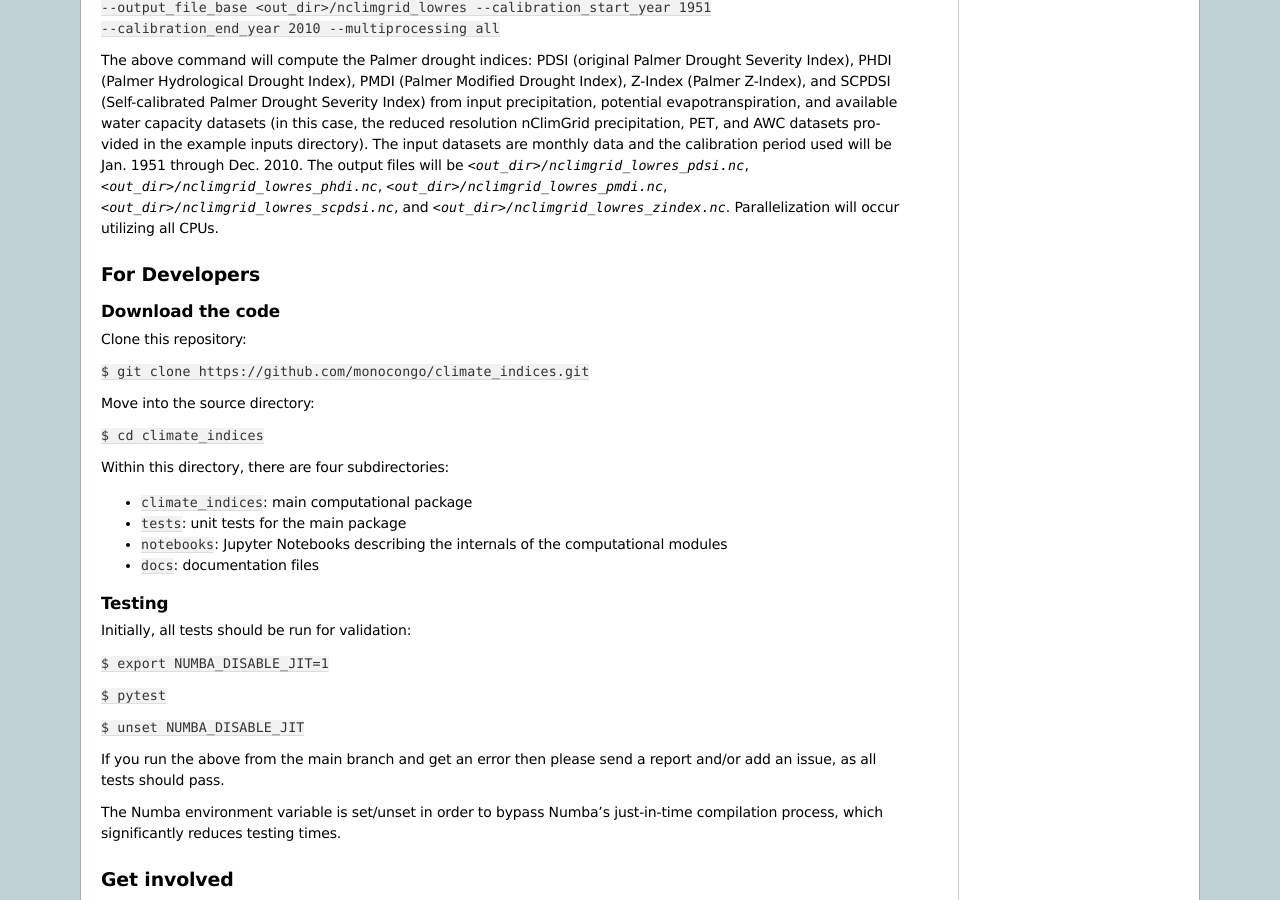
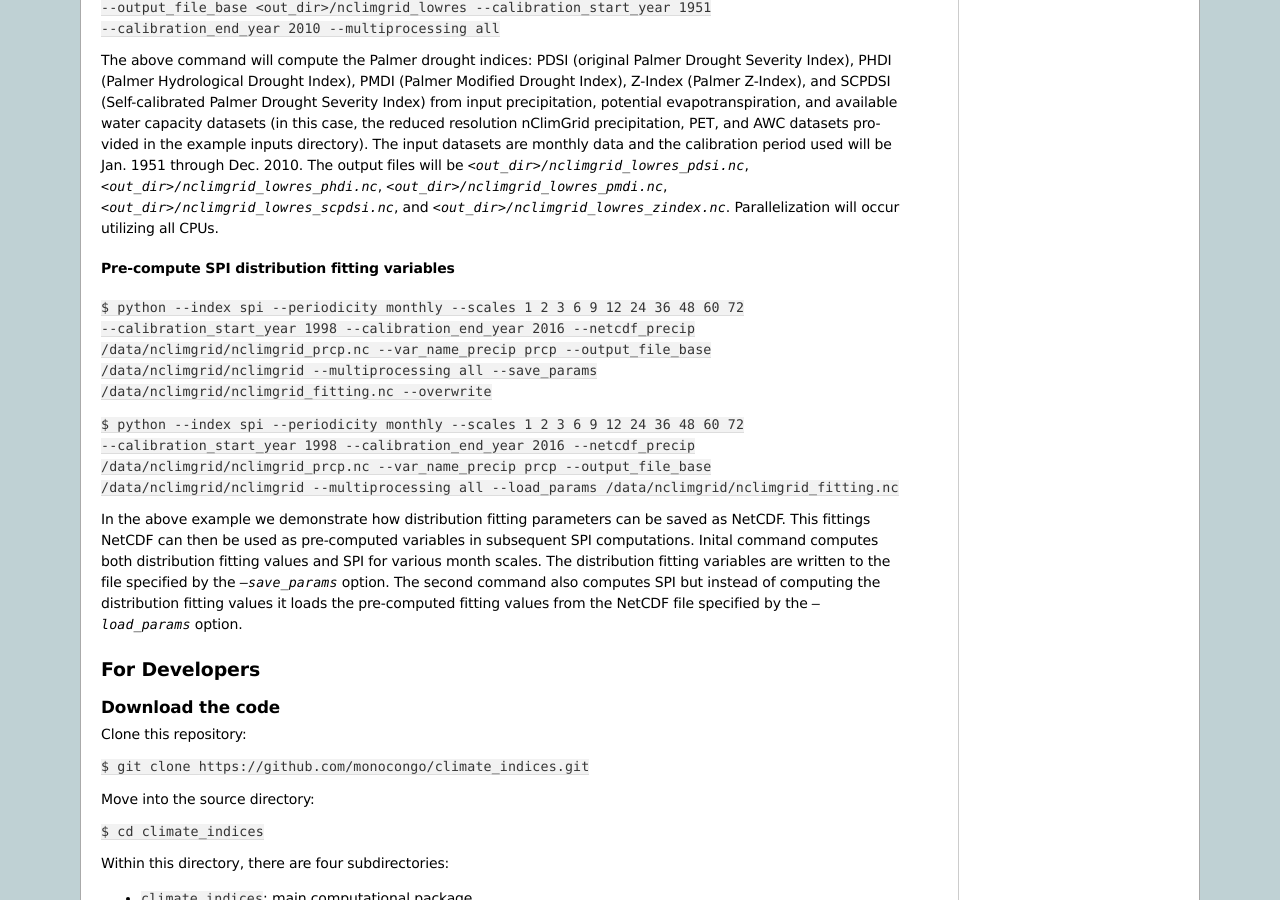
Before and after one commit to monocongo/climate_indices, a Sphinx documentation site: the page built from docs/index.rst, in a window 1280 px wide and 900 px high, scrolled down 4541 px. Built offline with Sphinx 7.4.7, drawn with Linux system fonts in a browser that asks for light colours; some of the changed text lies outside the part shown.

Commit message:
Usage examples for added options for load/save of fitting parameters
#342

```diff
--- a/docs/index.rst
+++ b/docs/index.rst
@@ -370,6 +370,32 @@ data and the calibration period used will be Jan. 1951 through Dec. 2010. The ou
 `<out_dir>/nclimgrid_lowres_pmdi.nc`, `<out_dir>/nclimgrid_lowres_scpdsi.nc`, and `<out_dir>/nclimgrid_lowres_zindex.nc`.
 Parallelization will occur utilizing all CPUs.
 
+Pre-compute SPI distribution fitting variables
+"""""""""""""""""""""""""""""""""""""""""""""""
+``$ python --index spi --periodicity monthly --scales 1 2 3 6 9 12 24 36 48 60 72
+--calibration_start_year 1998 --calibration_end_year 2016
+--netcdf_precip /data/nclimgrid/nclimgrid_prcp.nc --var_name_precip prcp
+--output_file_base /data/nclimgrid/nclimgrid
+--multiprocessing all
+--save_params /data/nclimgrid/nclimgrid_fitting.nc
+--overwrite``
+
+``$ python --index spi --periodicity monthly --scales 1 2 3 6 9 12 24 36 48 60 72
+--calibration_start_year 1998 --calibration_end_year 2016
+--netcdf_precip /data/nclimgrid/nclimgrid_prcp.nc --var_name_precip prcp
+--output_file_base /data/nclimgrid/nclimgrid
+--multiprocessing all
+--load_params /data/nclimgrid/nclimgrid_fitting.nc``
+
+In the above example we demonstrate how distribution fitting parameters can be saved as NetCDF.
+This fittings NetCDF can then be used as pre-computed variables in subsequent SPI computations.
+Inital command computes both distribution fitting values and SPI for various month scales.
+The distribution fitting variables are written to the file specified by the `--save_params` option.
+The second command also computes SPI but instead of computing the distribution fitting values
+it loads the pre-computed fitting values from the NetCDF file specified by the `--load_params`
+option.
+
+
 For Developers
 ---------------
 
```
